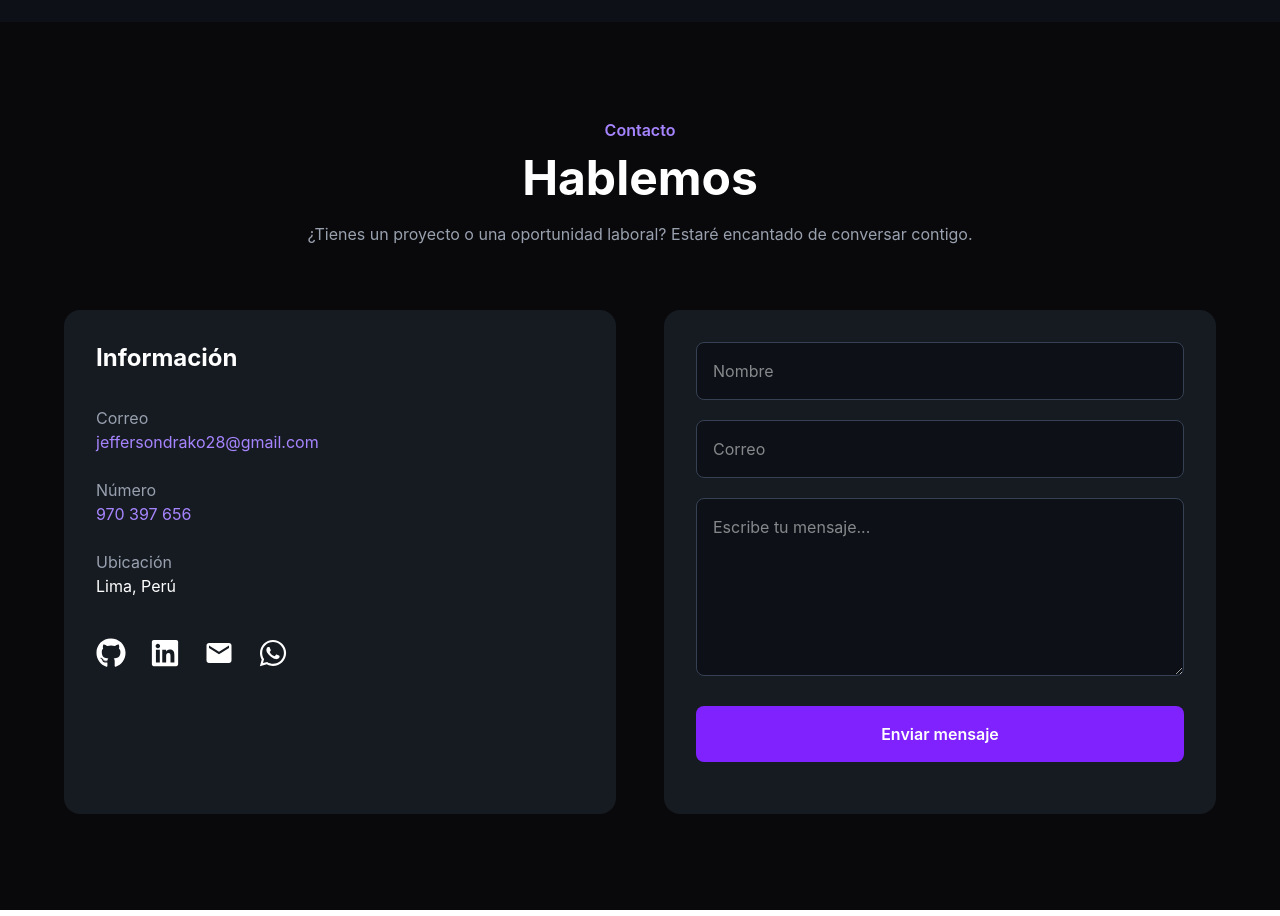
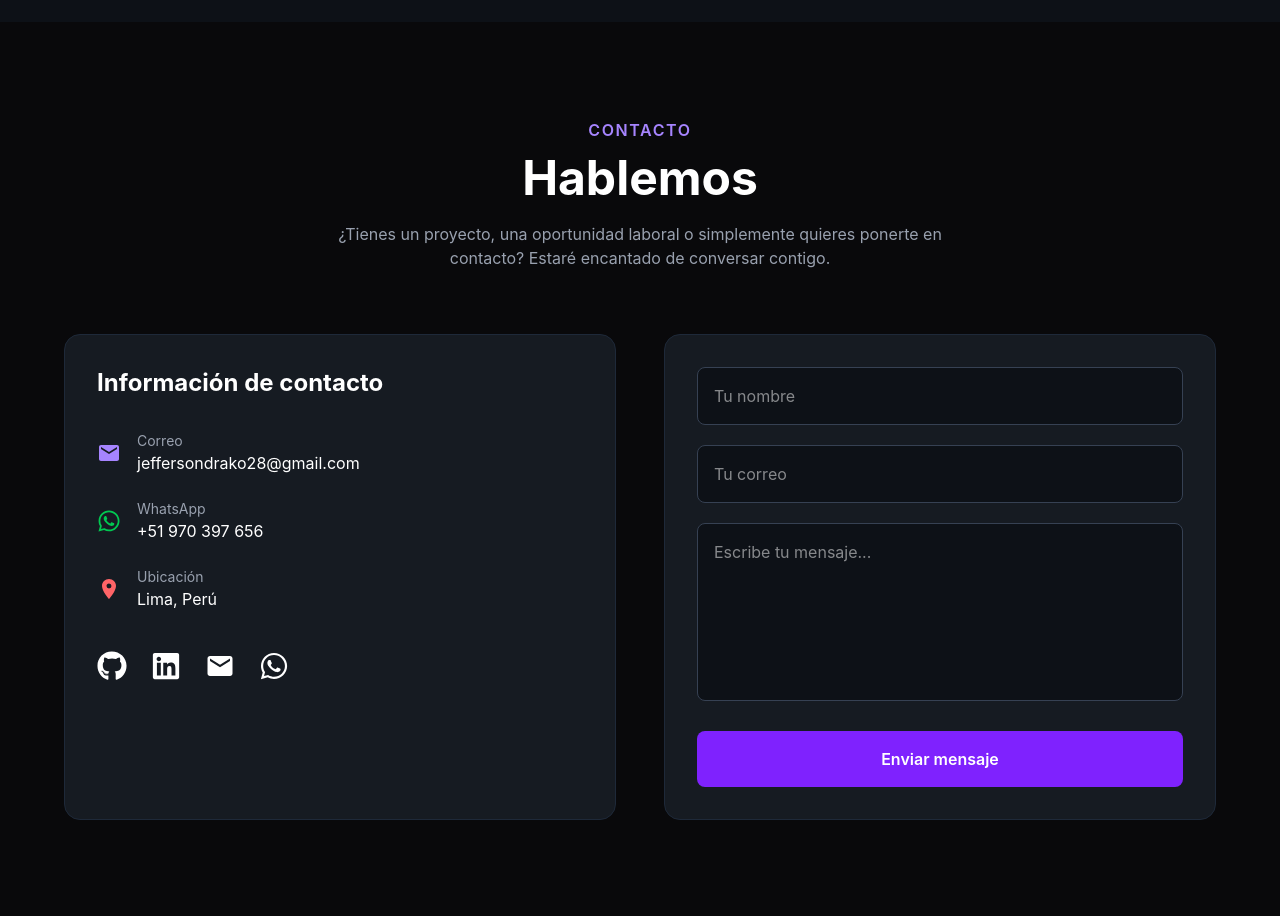
Before and after one commit to jeffersondrako28-creator/mi-portafolio, a React (Vite) app: page / in a window 1280 px wide. Shown: the part 1660-2576 px from the top of the page. Built offline with nearby package versions, Linux system fonts and the light colour scheme.

Commit message:
Actualicé el portafolio

```diff
--- a/src/components/Contact.jsx
+++ b/src/components/Contact.jsx
@@ -1,25 +1,36 @@
 import { useState } from "react";
 import { FaGithub, FaLinkedin, FaWhatsapp } from "react-icons/fa";
-import { MdEmail } from "react-icons/md";
+import { MdEmail, MdLocationOn } from "react-icons/md";
 
 function Contact() {
   const [result, setResult] = useState("");
+  const [loading, setLoading] = useState(false);
 
   const onSubmit = async (event) => {
     event.preventDefault();
-    setResult("Enviando...");
+
+    setLoading(true);
+    setResult("");
 
     const formData = new FormData(event.target);
 
     formData.append(
       "access_key",
-      "85895428-c166-4960-969a-dee5c7f44739"
+      import.meta.env.VITE_WEB3FORMS_ACCESS_KEY
     );
 
-    const response = await fetch("https://api.web3forms.com/submit", {
+    formData.append(
+      "subject",
+      "Nuevo mensaje desde mi Portafolio"
+    );
+
+    const response = await fetch(
+      "https://api.web3forms.com/submit",
+      {
         method: "POST",
         body: formData,
-    });
+      }
+    );
 
     const data = await response.json();
 
@@ -29,6 +40,8 @@ function Contact() {
     } else {
       setResult("❌ Ocurrió un error. Inténtalo nuevamente.");
     }
+
+    setLoading(false);
   };
 
   return (
@@ -38,8 +51,10 @@ function Contact() {
     >
       <div className="max-w-6xl mx-auto">
 
+        {/* Título */}
+
         <div className="text-center mb-16">
-          <span className="text-violet-400 font-semibold">
+          <span className="text-violet-400 font-semibold uppercase tracking-widest">
             Contacto
           </span>
 
@@ -47,9 +62,9 @@ function Contact() {
             Hablemos
           </h2>
 
-          <p className="text-gray-400 mt-5">
-            ¿Tienes un proyecto o una oportunidad laboral?
-            Estaré encantado de conversar contigo.
+          <p className="text-gray-400 mt-5 max-w-2xl mx-auto">
+            ¿Tienes un proyecto, una oportunidad laboral o simplemente quieres
+            ponerte en contacto? Estaré encantado de conversar contigo.
           </p>
         </div>
 
@@ -57,46 +72,65 @@ function Contact() {
 
           {/* Información */}
 
-          <div className="bg-[#161B22] rounded-2xl p-8">
+          <div className="bg-[#161B22] rounded-2xl p-8 border border-gray-800">
 
             <h3 className="text-2xl font-bold mb-8">
-              Información
+              Información de contacto
             </h3>
 
             <div className="space-y-6">
 
+              <div className="flex items-center gap-4">
+                <MdEmail className="text-violet-400 text-2xl" />
+
                 <div>
-                <p className="text-gray-400">Correo</p>
+                  <p className="text-gray-400 text-sm">
+                    Correo
+                  </p>
 
                   <a
                     href="mailto:jeffersondrako28@gmail.com"
-                  className="text-violet-400 hover:underline"
+                    className="hover:text-violet-400 transition"
                   >
                     jeffersondrako28@gmail.com
                   </a>
                 </div>
+              </div>
+
+              <div className="flex items-center gap-4">
+                <FaWhatsapp className="text-green-500 text-2xl" />
 
                 <div>
-                <p className="text-gray-400">Número</p>
+                  <p className="text-gray-400 text-sm">
+                    WhatsApp
+                  </p>
 
                   <a
+                    href="https://wa.me/51970397656"
                     target="_blank"
                     rel="noopener noreferrer"
-                  className="text-violet-400 hover:underline"
+                    className="hover:text-green-400 transition"
                   >
-                  970 397 656
+                    +51 970 397 656
                   </a>
                 </div>
+              </div>
+
+              <div className="flex items-center gap-4">
+                <MdLocationOn className="text-red-400 text-2xl" />
 
                 <div>
-                <p className="text-gray-400">
+                  <p className="text-gray-400 text-sm">
                     Ubicación
                   </p>
 
                   <p>Lima, Perú</p>
                 </div>
+              </div>
 
             </div>
+
+            {/* Redes */}
 
             <div className="flex gap-6 mt-10">
 
@@ -113,7 +147,7 @@ function Contact() {
                 href="https://www.linkedin.com/in/jefferson-añanka/"
                 target="_blank"
                 rel="noopener noreferrer"
-                className="text-3xl hover:text-violet-400 transition"
+                className="text-3xl hover:text-blue-400 transition"
               >
                 <FaLinkedin />
               </a>
@@ -129,7 +163,7 @@ function Contact() {
                 href="https://wa.me/51970397656"
                 target="_blank"
                 rel="noopener noreferrer"
-                className="text-3xl hover:text-violet-500 transition"
+                className="text-3xl hover:text-green-500 transition"
               >
                 <FaWhatsapp />
               </a>
@@ -142,23 +176,32 @@ function Contact() {
 
           <form
             onSubmit={onSubmit}
-            className="bg-[#161B22] rounded-2xl p-8"
+            className="bg-[#161B22] rounded-2xl p-8 border border-gray-800"
           >
+
+            {/* Protección anti-spam */}
+
+            <input
+              type="checkbox"
+              name="botcheck"
+              className="hidden"
+              style={{ display: "none" }}
+            />
 
             <input
               type="text"
               name="name"
-              placeholder="Nombre"
+              placeholder="Tu nombre"
               required
-              className="w-full mb-5 p-4 rounded-lg bg-[#0D1117] border border-gray-700"
+              className="w-full mb-5 p-4 rounded-lg bg-[#0D1117] border border-gray-700 outline-none focus:border-violet-500 transition"
             />
 
             <input
               type="email"
               name="email"
-              placeholder="Correo"
+              placeholder="Tu correo"
               required
-              className="w-full mb-5 p-4 rounded-lg bg-[#0D1117] border border-gray-700"
+              className="w-full mb-5 p-4 rounded-lg bg-[#0D1117] border border-gray-700 outline-none focus:border-violet-500 transition"
             />
 
             <textarea
@@ -166,18 +209,22 @@ function Contact() {
               rows="6"
               placeholder="Escribe tu mensaje..."
               required
-              className="w-full p-4 rounded-lg bg-[#0D1117] border border-gray-700"
+              className="w-full p-4 rounded-lg bg-[#0D1117] border border-gray-700 outline-none resize-none focus:border-violet-500 transition"
             ></textarea>
 
             <button
-              className="w-full mt-6 bg-violet-600 hover:bg-violet-700 py-4 rounded-lg font-semibold transition"
+              type="submit"
+              disabled={loading}
+              className="w-full mt-6 bg-violet-600 hover:bg-violet-700 py-4 rounded-lg font-semibold transition disabled:opacity-50 disabled:cursor-not-allowed"
             >
-              Enviar mensaje
+              {loading ? "Enviando..." : "Enviar mensaje"}
             </button>
 
+            {result && (
               <p className="mt-5 text-center text-green-400">
                 {result}
               </p>
+            )}
 
           </form>
 
```
Also changed, not shown: src/components/Skills.jsx (deleted), 1 other file (tests, documents, lock files or other folders). Lines whose indentation alone changed are shown as unchanged.
